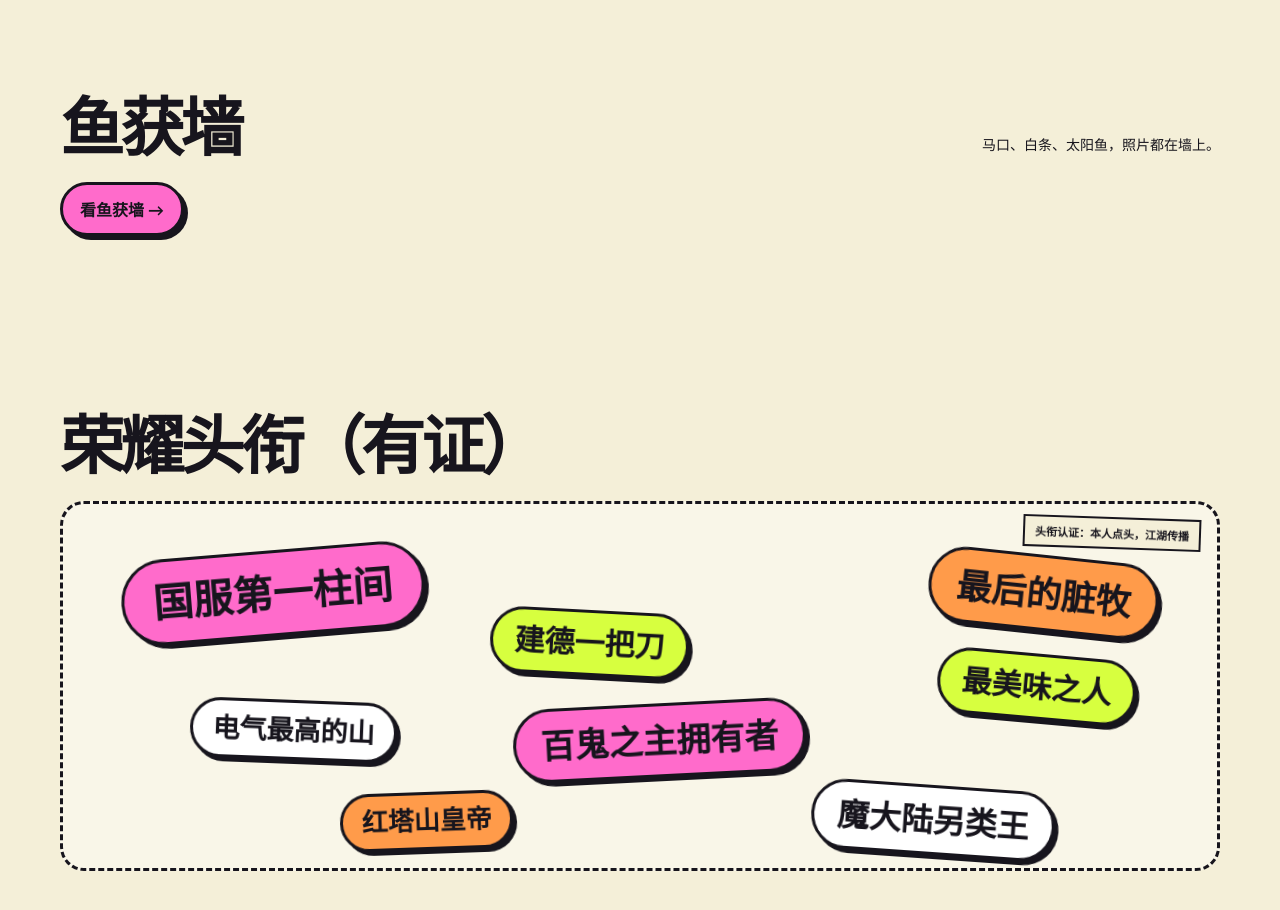
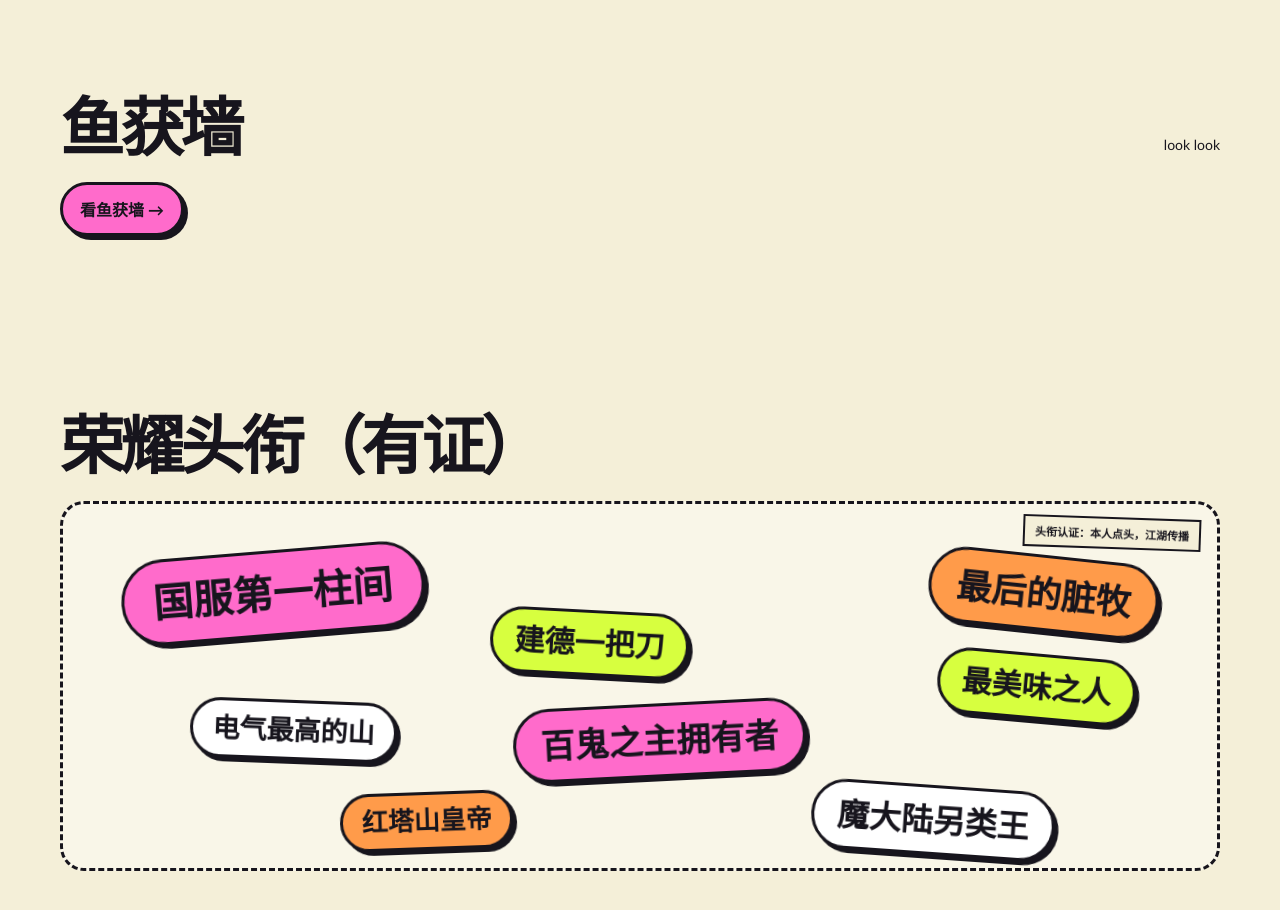
Before and after one commit to KAKO108/wzt-chaos-home, a plain HTML site: page index.html in a window 1280 px wide. Shown: the part 1200-2110 px from the top of the page. Drawn offline with Linux system fonts and the light colour scheme.

Commit message:
Change catch entry copy to look look

```diff
--- a/index.html
+++ b/index.html
@@ -217,7 +217,7 @@
     <section class="wrap" id="catch">
       <div class="section-head">
         <h2>鱼获墙</h2>
-        <p>马口、白条、太阳鱼，照片都在墙上。</p>
+        <p>look look</p>
       </div>
       <div class="hero-actions">
         <a class="btn primary" href="/catch/">看鱼获墙 →</a>
```
